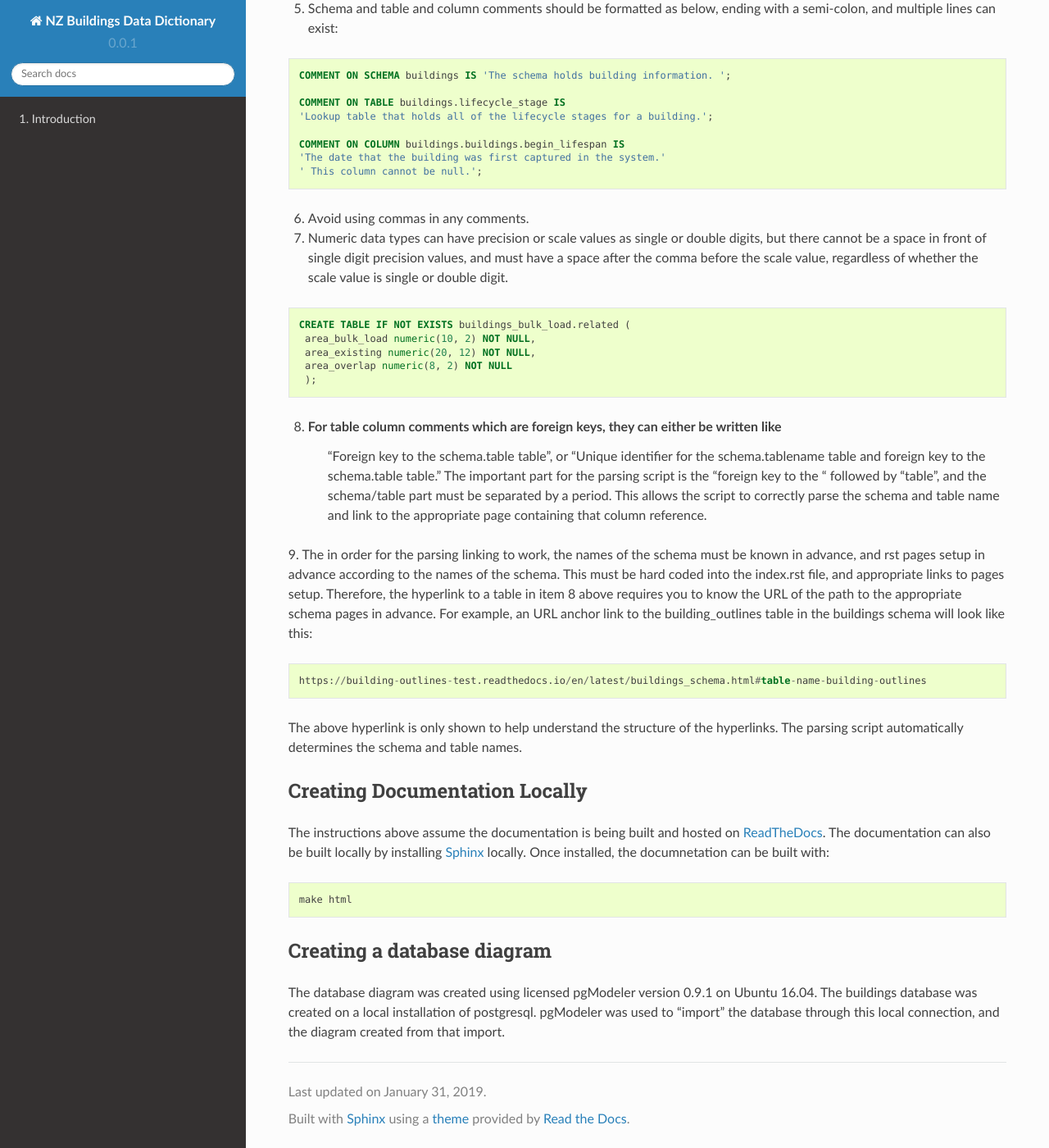
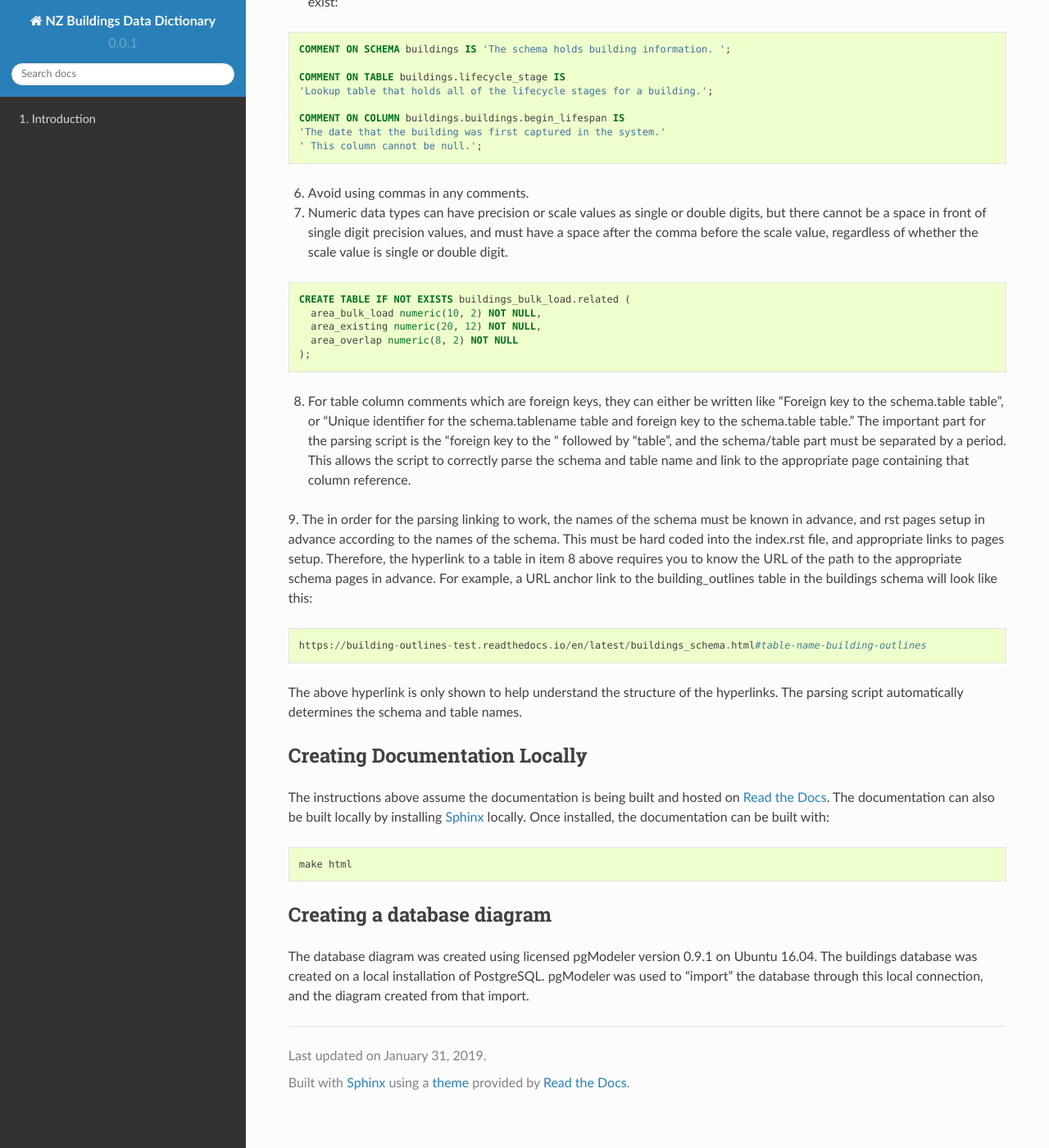
Before and after one commit to linz/nz-buildings, a Sphinx documentation site: the page built from db/docs/source/DOCUMENTATION.rst, in a window 1280 px wide and 1400 px high, scrolled down 1785 px. Shown: the whole window at 82% size. Built offline with Sphinx 7.4.7 and the Read the Docs theme 2.0.0, drawn with Linux system fonts in a browser that asks for light colours; pages that are not in the unit, such as notebooks, are missing from menus.

Commit message:
Formatting tidy-ups

```diff
--- a/db/docs/source/DOCUMENTATION.rst
+++ b/db/docs/source/DOCUMENTATION.rst
@@ -5,6 +5,7 @@ Purpose
 -------------
 
 This document describes the requirements for properly formatting the SQL build scripts for this dataset to allow the automated parsing of these scripts by Read The Docs system and correctly generating the tables for the Building Outlines Data Dictionary.
+
 
 File Structure
 ------------------
@@ -23,7 +24,6 @@ File Structure
    /building_outlines/setup.py
    /building_outlines/docs/source/
    /building_outlines/docs/source/_static
-
 
 
 Files required
@@ -72,7 +72,7 @@ Structure requirements of SQL schema build files:
       building_id serial PRIMARY KEY
     , begin_lifespan timestamp NOT NULL DEFAULT now()
     , end_lifespan timestamp
-);
+  );
 
 4. Every schema, table, and column must have a comment describing it.
 
@@ -95,44 +95,41 @@ Structure requirements of SQL schema build files:
 
 .. code-block:: sql
 
-   CREATE TABLE IF NOT EXISTS buildings_bulk_load.related (
+  CREATE TABLE IF NOT EXISTS buildings_bulk_load.related (
     area_bulk_load numeric(10, 2) NOT NULL,
     area_existing numeric(20, 12) NOT NULL,
     area_overlap numeric(8, 2) NOT NULL
-    );
+  );
 
-8. For table column comments which are foreign keys, they can either be written like
-	"Foreign key to the schema.table table",   or
-	"Unique identifier for the schema.tablename table and foreign key to the schema.table table."
-	The important part for the parsing script is the "foreign key to the " followed by "table", and the schema/table part must be separated by a period. This allows the script to correctly parse the schema and table name and link to the appropriate page containing that column reference.
+8. For table column comments which are foreign keys, they can either be written like "Foreign key to the schema.table table", or "Unique identifier for the schema.tablename table and foreign key to the schema.table table." The important part for the parsing script is the "foreign key to the " followed by "table", and the schema/table part must be separated by a period. This allows the script to correctly parse the schema and table name and link to the appropriate page containing that column reference.
 
 9. The in order for the parsing linking to work, the names of the schema must be known in advance, and rst pages setup in advance according
 to the names of the schema. This must be hard coded into the index.rst file, and appropriate links to pages setup. Therefore, the hyperlink to a table in item 8 above requires you to know the URL of the path to the appropriate schema pages in advance.
-For example, an URL anchor link to the building_outlines table in the buildings schema will look like this:
+For example, a URL anchor link to the building_outlines table in the buildings schema will look like this:
 
-.. code-block:: sql
+.. code-block::
 
    https://building-outlines-test.readthedocs.io/en/latest/buildings_schema.html#table-name-building-outlines
 
 The above hyperlink is only shown to help understand the structure of the hyperlinks. The parsing script automatically determines the schema and table names.
 
+
 Creating Documentation Locally
 -----------------------------------
 
-The instructions above assume the documentation is being built and hosted on ReadTheDocs_.
+The instructions above assume the documentation is being built and hosted on `Read the Docs`_.
 The documentation can also be built locally by installing Sphinx_ locally.
-Once installed, the documnetation can be built with:
+Once installed, the documentation can be built with:
 
 .. code-block:: shell
 
 	make html
 
-
-.. _ReadTheDocs: https://readthedocs.org
+.. _`Read the Docs`: https://readthedocs.org
 .. _Sphinx: https://docs.readthedocs.io/en/latest/intro/getting-started-with-sphinx.html
 
 
 Creating a database diagram
 -----------------------------------
 
-The database diagram was created using licensed pgModeler version 0.9.1 on Ubuntu 16.04. The buildings database was created on a local installation of postgresql. pgModeler was used to "import" the database through this local connection, and the diagram created from that import.
+The database diagram was created using licensed pgModeler version 0.9.1 on Ubuntu 16.04. The buildings database was created on a local installation of PostgreSQL. pgModeler was used to "import" the database through this local connection, and the diagram created from that import.
```
